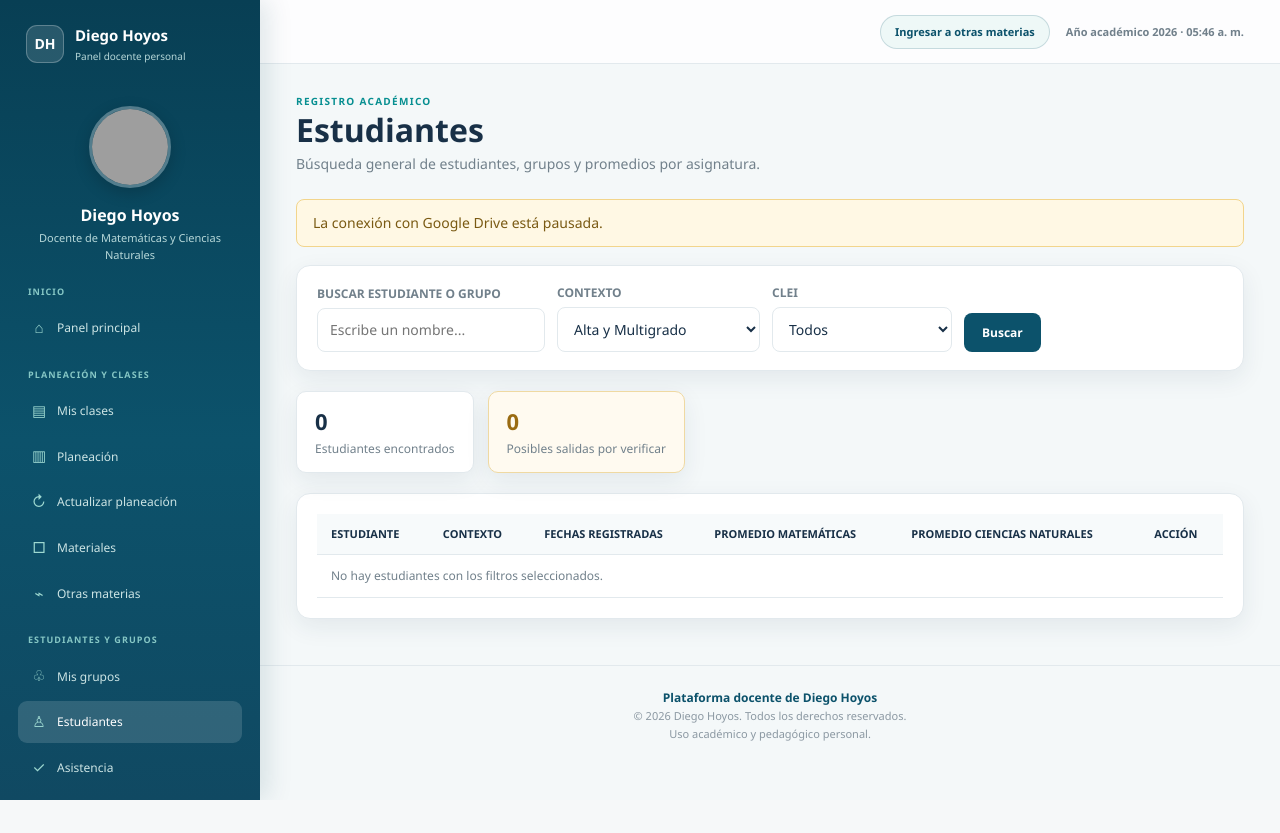
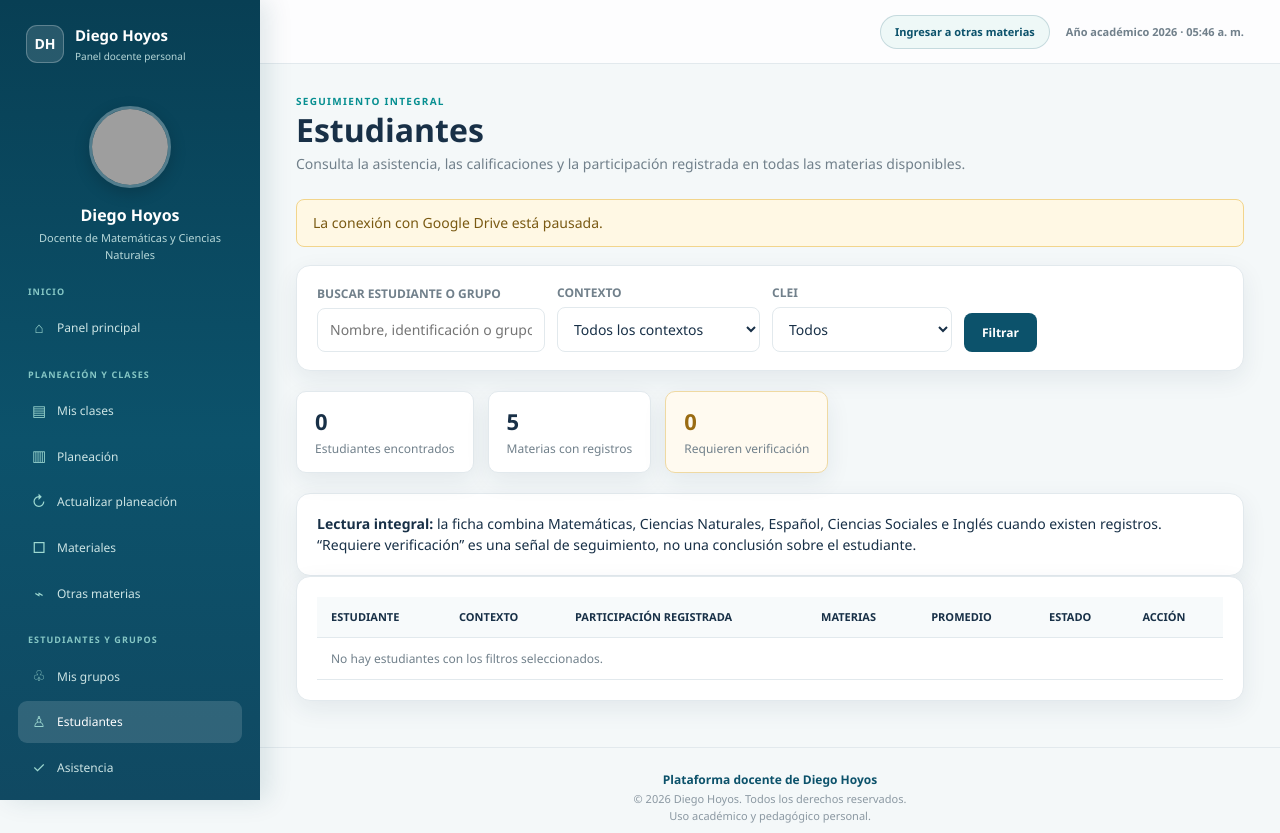
Before and after one commit to Diegoho58-dev/mi_plataforma_docente, a Flask app: page /estudiantes in a window 1280 px wide. Before the commit the page ends 800 px from the top, so only its background shows below. Run offline with Flask 3, Linux system fonts and the light colour scheme; the visitor is signed in with stand-in values (Sample User, id 1); parts of the project's set-up code (start-up, migrations or seed data) failed here and were passed over; some libraries are stand-ins or nearby versions; grey boxes are pictures that could not be loaded.

Commit message:
Revamp estudiantes.html for improved UI and filtering
Updated the student registration page to enhance the user interface and improve the filtering options for students, including context and CLEI selections.

```diff
--- a/templates/estudiantes.html
+++ b/templates/estudiantes.html
@@ -1,12 +1,37 @@
 {% extends "base.html" %}
 {% block title %}Estudiantes | Panel Docente{% endblock %}
 {% block content %}
-<section class="welcome-section"><p class="eyebrow">REGISTRO ACADÉMICO</p><h1>Estudiantes</h1><p class="subtitle">Búsqueda general de estudiantes, grupos y promedios por asignatura.</p></section>
-    {% if data_error %}<div class="notice">{{ data_error }}</div>{% endif %}
-    <form class="student-filters" method="get" action="{{ url_for('estudiantes') }}"><div><label for="buscar">Buscar estudiante o grupo</label><input id="buscar" name="buscar" value="{{ search }}" placeholder="Escribe un nombre..."></div><div><label for="contexto">Contexto</label><select id="contexto" name="contexto"><option value="">Alta y Multigrado</option>{% for context in contexts %}<option value="{{ context }}" {% if context == context_filter %}selected{% endif %}>{{ context }}</option>{% endfor %}</select></div><div><label for="clei">CLEI</label><select id="clei" name="clei"><option value="">Todos</option>{% for clei in cleis %}<option value="{{ clei }}" {% if clei == clei_filter %}selected{% endif %}>{% if clei == 'Multigrado' %}Multigrado{% else %}CLEI {{ clei }}{% endif %}</option>{% endfor %}</select></div><button class="primary-button" type="submit">Buscar</button></form>
-    <div class="student-summary"><div class="student-summary-card"><strong>{{ total_students }}</strong><span>Estudiantes encontrados</span></div><div class="student-summary-card student-summary-alert"><strong>{{ probable_exits|length }}</strong><span>Posibles salidas por verificar</span></div>{% if clei_filter %}<div class="student-summary-card"><strong>{% if clei_filter == 'Multigrado' %}Multigrado{% else %}CLEI {{ clei_filter }}{% endif %}</strong><span>Filtro CLEI activo</span></div>{% endif %}</div>
-    {% if probable_exits %}<section class="panel probable-exits-panel"><div class="panel-heading"><div><p class="chart-kicker">VERIFICACIÓN DE MATRÍCULA</p><h2>Estudiantes que dejaron de aparecer</h2></div><span class="interpretation-note">No es una baja confirmada: revisa matrícula, traslado o cambio de grupo antes de retirar el seguimiento.</span></div><div class="probable-exits-grid">{% for item in probable_exits %}<article class="probable-exit-card"><strong>{{ item.name }}</strong><span>{{ item.clei if item.clei == 'Multigrado' else 'CLEI ' ~ item.clei }} · {{ item.group }}</span><small>Último registro: {{ item.last_date_label }}</small><small>{{ item.future_class_count }} clases posteriores sin registro · última clase: {{ item.latest_class_label }}</small></article>{% endfor %}</div></section>{% endif %}
-    <section class="panel students-table"><table><thead><tr><th>Estudiante</th><th>Contexto</th><th>Fechas registradas</th><th>Promedio Matemáticas</th><th>Promedio Ciencias Naturales</th><th>Acción</th></tr></thead><tbody>{% for student in students %}<tr><td><span class="student-name">{{ student.name or 'Sin nombre' }}</span><span class="student-meta">{% if student.clei == 'Multigrado' %}Multigrado{% else %}CLEI {{ student.clei }}{% endif %} · {{ student.group }}</span></td><td>{{ student.context }}</td><td>{{ student.date_count }}</td><td>{% if student.math_average is not none %}<span class="average">{{ '%.2f'|format(student.math_average) }}</span>{% else %}—{% endif %}</td><td>{% if student.science_average is not none %}<span class="average">{{ '%.2f'|format(student.science_average) }}</span>{% else %}—{% endif %}</td><td><button class="filter detail-button" type="button" data-student='{{ student|tojson }}'>Ver detalle</button></td></tr>{% else %}<tr><td colspan="6" class="empty-state">No hay estudiantes con los filtros seleccionados.</td></tr>{% endfor %}</tbody></table></section>
-    <div class="student-modal" id="studentDetailModal" hidden><div class="student-modal-backdrop" data-close-student-modal></div><section class="student-modal-card" role="dialog" aria-modal="true" aria-labelledby="studentModalTitle"><div class="student-modal-header"><div><p class="eyebrow">FICHA DEL ESTUDIANTE</p><h2 id="studentModalTitle">Detalle del estudiante</h2></div><button class="modal-close" type="button" aria-label="Cerrar detalle" data-close-student-modal>&times;</button></div><div class="student-detail-summary" id="studentDetailSummary"></div><div class="student-records"><h3>Registros académicos</h3><div id="studentRecordsList"></div></div></section></div>
+<section class="welcome-section">
+  <p class="eyebrow">SEGUIMIENTO INTEGRAL</p>
+  <h1>Estudiantes</h1>
+  <p class="subtitle">Consulta la asistencia, las calificaciones y la participación registrada en todas las materias disponibles.</p>
+</section>
+{% if data_error %}<div class="notice" role="status">{{ data_error }}</div>{% endif %}
+<form class="student-filters" method="get" action="{{ url_for('estudiantes') }}">
+  <div><label for="buscar">Buscar estudiante o grupo</label><input id="buscar" name="buscar" value="{{ search }}" placeholder="Nombre, identificación o grupo"></div>
+  <div><label for="contexto">Contexto</label><select id="contexto" name="contexto"><option value="">Todos los contextos</option>{% for context in contexts %}<option value="{{ context }}" {% if context == context_filter %}selected{% endif %}>{{ context }}</option>{% endfor %}</select></div>
+  <div><label for="clei">CLEI</label><select id="clei" name="clei"><option value="">Todos</option>{% for clei in cleis %}<option value="{{ clei }}" {% if clei == clei_filter %}selected{% endif %}>{% if clei == 'Multigrado' %}Multigrado{% else %}CLEI {{ clei }}{% endif %}</option>{% endfor %}</select></div>
+  <button class="primary-button" type="submit">Filtrar</button>
+</form>
+<div class="student-summary">
+  <div class="student-summary-card"><strong>{{ total_students }}</strong><span>Estudiantes encontrados</span></div>
+  <div class="student-summary-card"><strong>{{ subjects|length }}</strong><span>Materias con registros</span></div>
+  <div class="student-summary-card student-summary-alert"><strong>{{ students|selectattr('priority')|list|length }}</strong><span>Requieren verificación</span></div>
+  {% if clei_filter %}<div class="student-summary-card"><strong>{% if clei_filter == 'Multigrado' %}Multigrado{% else %}CLEI {{ clei_filter }}{% endif %}</strong><span>Filtro CLEI activo</span></div>{% endif %}
+</div>
+<section class="panel integrated-help"><strong>Lectura integral:</strong> la ficha combina Matemáticas, Ciencias Naturales, Español, Ciencias Sociales e Inglés cuando existen registros. “Requiere verificación” es una señal de seguimiento, no una conclusión sobre el estudiante.</section>
+{% if probable_exits %}<section class="panel probable-exits-panel"><div class="panel-heading"><div><p class="chart-kicker">VERIFICACIÓN DE CONTINUIDAD</p><h2>Estudiantes que dejaron de aparecer</h2></div><span class="interpretation-note">No es una baja confirmada: revisa matrícula, traslado o cambio de grupo.</span></div><div class="probable-exits-grid">{% for item in probable_exits %}<article class="probable-exit-card"><strong>{{ item.name }}</strong><span>{{ item.clei if item.clei == 'Multigrado' else 'CLEI ' ~ item.clei }} · {{ item.group }}</span><small>Último registro: {{ item.last_date_label }}</small><small>{{ item.future_class_count }} clases posteriores sin registro · última clase: {{ item.latest_class_label }}</small></article>{% endfor %}</div></section>{% endif %}
+<section class="panel students-table"><table><thead><tr><th>Estudiante</th><th>Contexto</th><th>Participación registrada</th><th>Materias</th><th>Promedio</th><th>Estado</th><th>Acción</th></tr></thead><tbody>
+{% for student in students %}<tr>
+  <td><span class="student-name">{{ student.name or 'Sin nombre' }}</span><span class="student-meta">{% if student.clei == 'Multigrado' %}Multigrado{% else %}CLEI {{ student.clei }}{% endif %} · {{ student.group }}{% if student.identification %} · ID {{ student.identification }}{% endif %}</span></td>
+  <td>{{ student.context }}</td>
+  <td><strong>{{ student.overall_rate }}%</strong><small>{{ student.total_present }} asistencias · {{ student.total_absent }} inasistencias · {{ student.total_sessions }} sesiones</small></td>
+  <td><strong>{{ student.subjects|length }}</strong><small>{{ student.date_count }} fechas registradas</small></td>
+  <td>{% if student.overall_average is not none %}<span class="average">{{ '%.2f'|format(student.overall_average) }}</span>{% else %}—{% endif %}</td>
+  <td>{% if student.priority %}<span class="student-status status-risk">Requiere verificación</span>{% else %}<span class="student-status status-ok">Seguimiento regular</span>{% endif %}</td>
+  <td><button class="filter detail-button" type="button" data-student='{{ student|tojson }}'>Ver ficha</button></td>
+</tr>{% else %}<tr><td colspan="7" class="empty-state">No hay estudiantes con los filtros seleccionados.</td></tr>{% endfor %}
+</tbody></table></section>
+<div class="student-modal" id="studentDetailModal" hidden><div class="student-modal-backdrop" data-close-student-modal></div><section class="student-modal-card" role="dialog" aria-modal="true" aria-labelledby="studentModalTitle"><div class="student-modal-header"><div><p class="eyebrow">FICHA INTEGRAL DEL ESTUDIANTE</p><h2 id="studentModalTitle">Detalle del estudiante</h2></div><button class="modal-close" type="button" aria-label="Cerrar detalle" data-close-student-modal>&times;</button></div><div class="student-detail-summary" id="studentDetailSummary"></div><div class="student-subjects"><h3>Participación por materia</h3><div id="studentSubjectsList"></div></div><div class="student-records"><h3>Registros recientes</h3><div id="studentRecordsList"></div></div></section></div>
 {% endblock %}
 {% block scripts %}<script src="{{ url_for('static', filename='js/student-details.js') }}" defer></script>{% endblock %}
```
